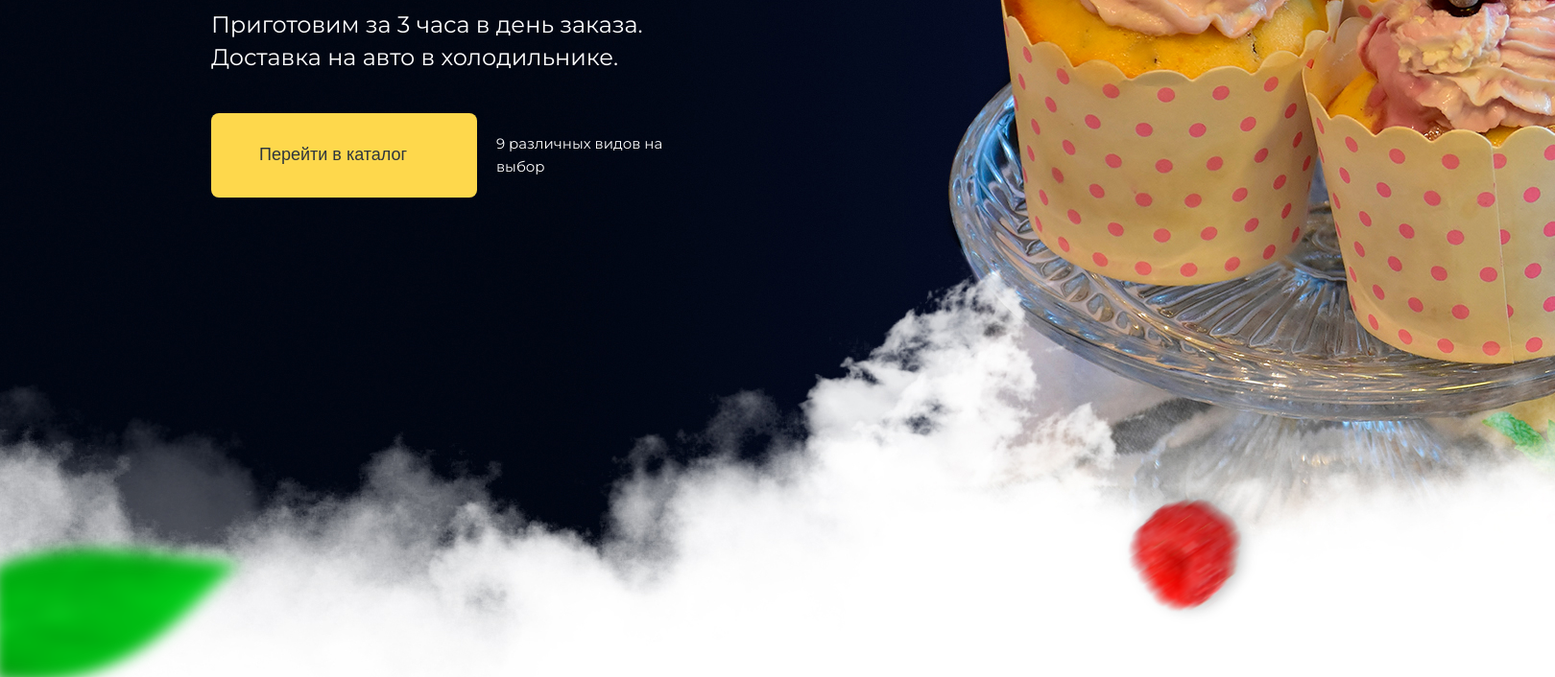
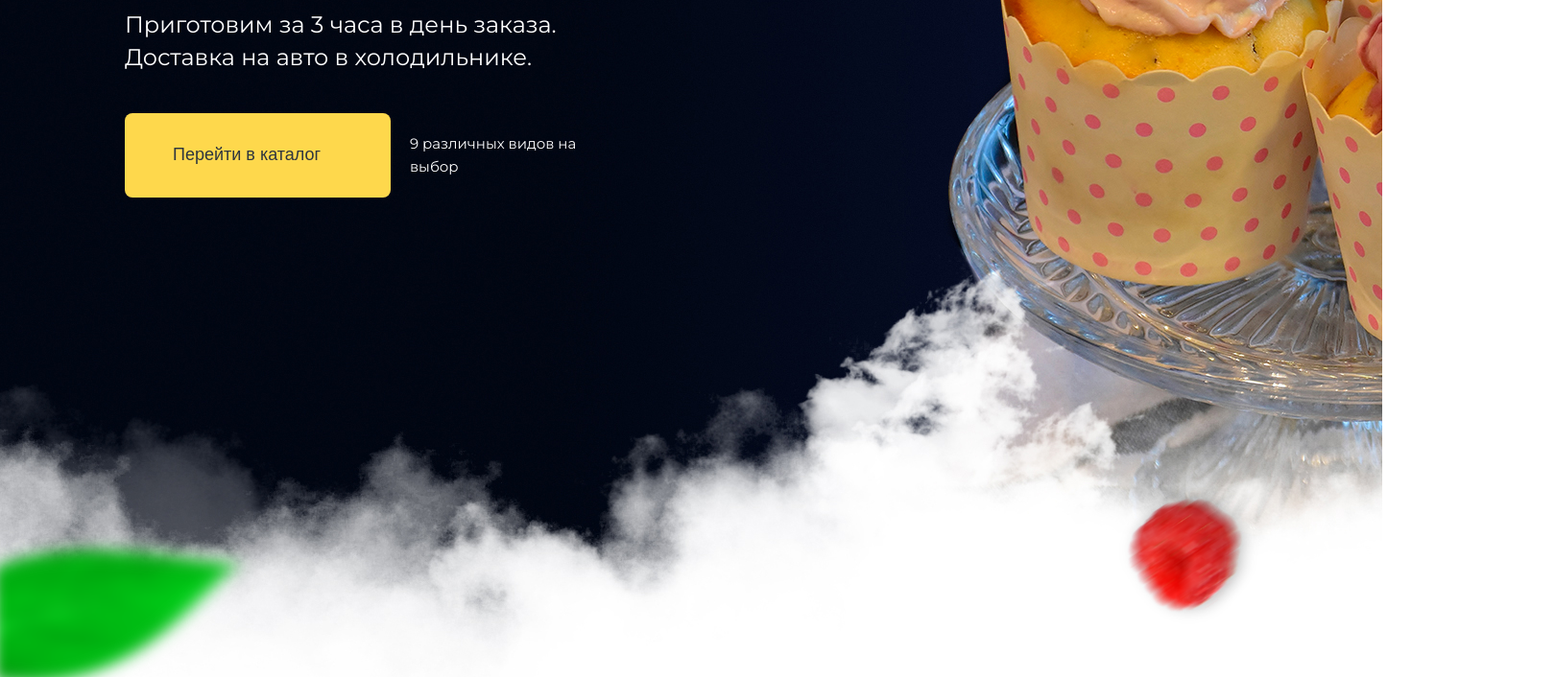
Before and after one commit to lytovchenkom/bakery, a plain HTML site: page index.html in a window 1280 px wide. Shown: the part 526-1232 px from the top of the page at 96% size, 1620 px wide, since content can reach past the window. Drawn offline with Linux system fonts and the light colour scheme.

Commit message:
Update style.css

```diff
--- a/style.css
+++ b/style.css
@@ -46,7 +46,7 @@ body{
 
 /* SECTION 1 */
 .content{
-    max-width: 1620px;
+    max-width: 1440px;
 
 }
 
@@ -59,7 +59,7 @@ body{
 .background{
     position: relative;
 height: 100%;
-width: 1620px;
+width: 1440px;
 background-image: url('./img/bg.jpg');
 
 }
```
